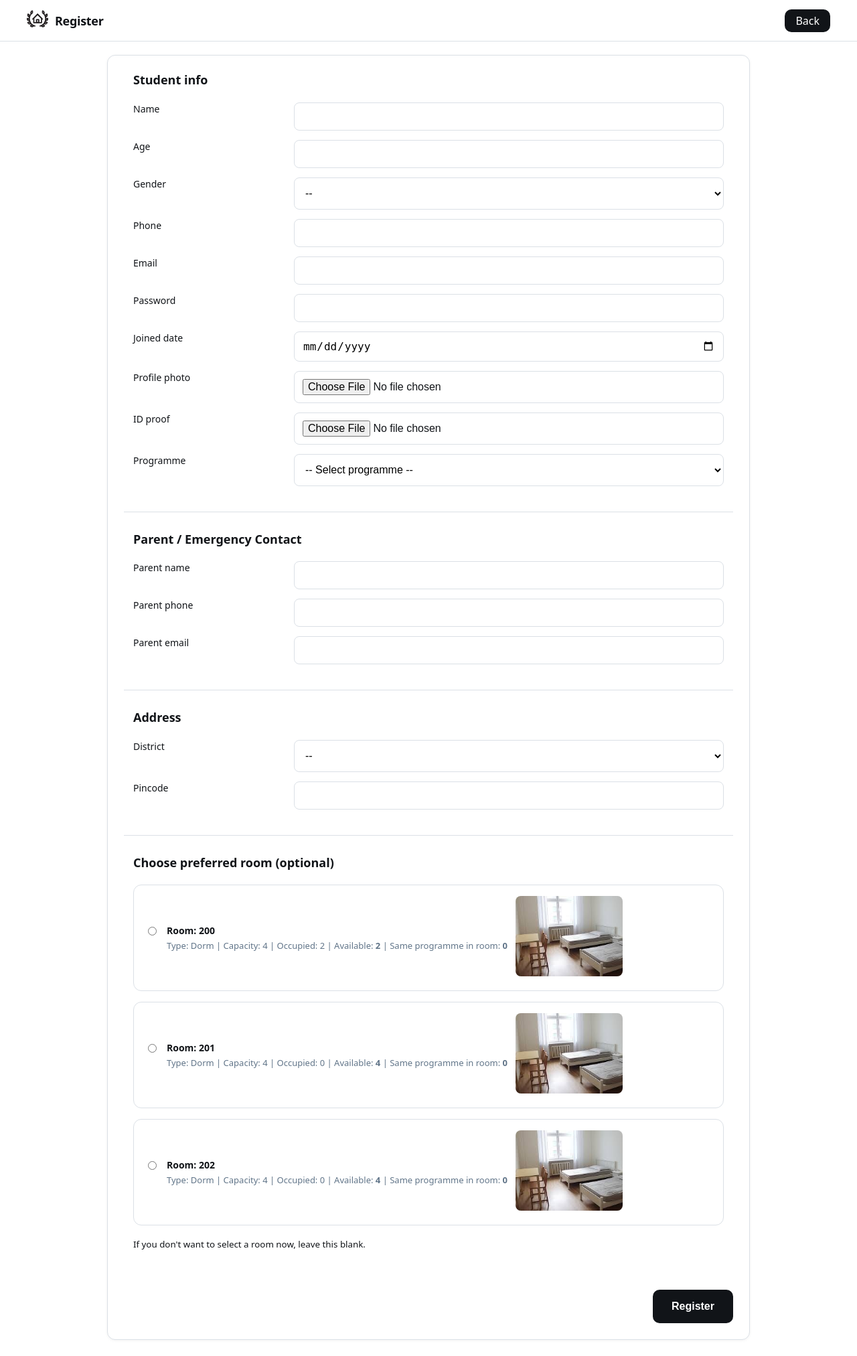
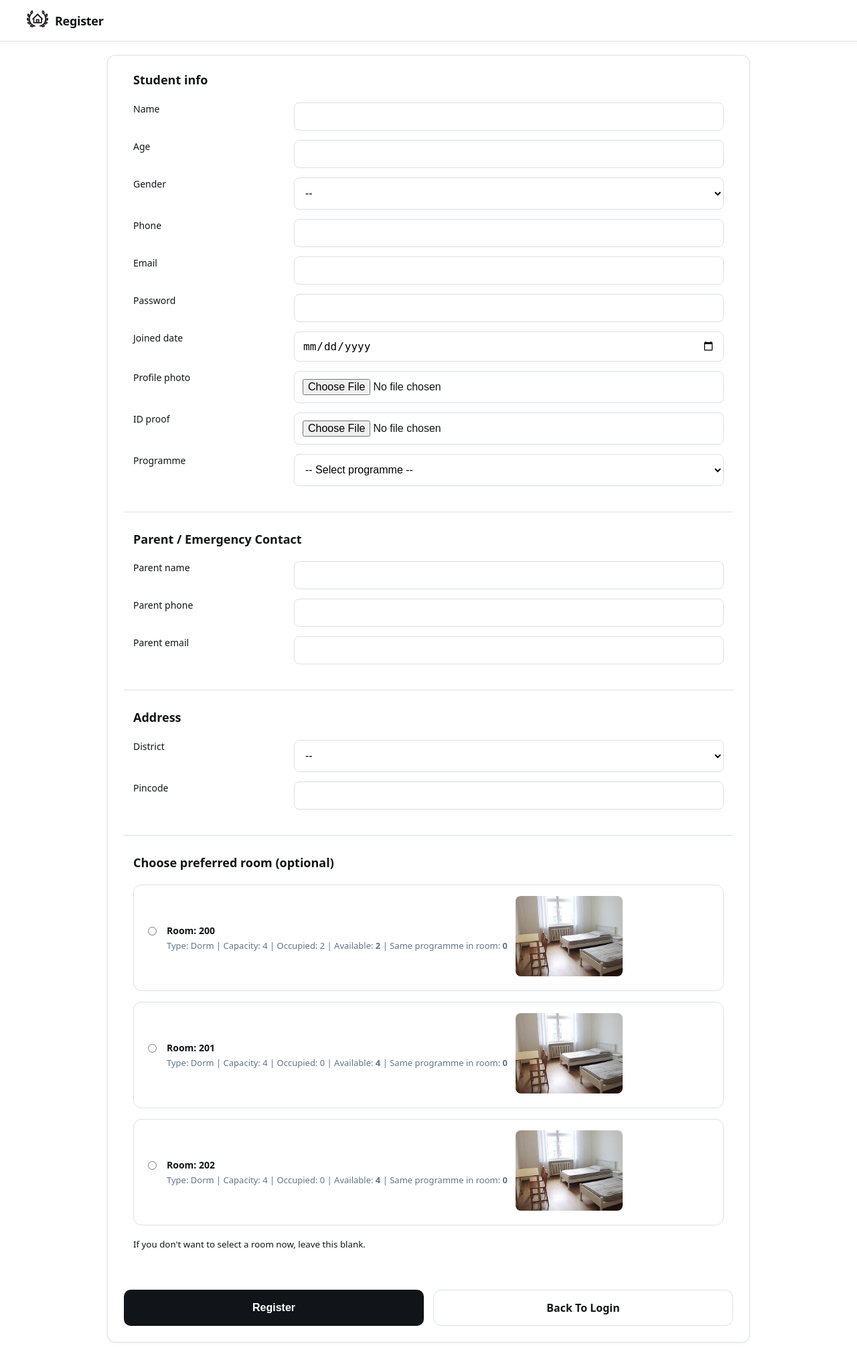
Before and after one commit to infosmarthostel-alt/smarthostel.app, a Django app: page /register in a window 1280 px wide. Shown: the whole page at 67% size. Before the commit the page ends 2001 px from the top, so only its background shows below. Run offline with Django 5.2, Linux system fonts and the light colour scheme; data comes from the database, SQL or seed files in the repository; both versions use the stored data as it was after the commit.

Commit message:
Update project files

```diff
--- a/SmartHostel/settings.py
+++ b/SmartHostel/settings.py
@@ -27,7 +27,7 @@ SECRET_KEY = 'django-insecure-r6g&3%edn2zx=03lwosct4rt9s2dw0xa1lty6z=wr$z3g#o04_
 DEBUG = True
 
 # ALLOWED_HOSTS = []
-ALLOWED_HOSTS = ['smarthostel-app.onrender.com']
+ALLOWED_HOSTS = ['smarthostel-app.onrender.com','127.0.0.1']
 
 
 # Application definition
--- a/myadmin/templates/login.html
+++ b/myadmin/templates/login.html
@@ -262,8 +262,8 @@
 
         <div class="actions">
           <button type="submit" class="btn btn-primary">Login</button>
-          <!-- <a href="{% url 'home' %}" class="btn btn-secondary">Cancel</a> -->
           <a href="{% url 'student_register' %}" class="btn btn-register">Create Account</a>
+          <a href="{% url 'home' %}" class="btn btn-secondary">Cancel</a>
         </div>
       </form>
 
--- a/myadmin/views.py
+++ b/myadmin/views.py
@@ -56,8 +56,8 @@ def logout(request):
     return redirect('login_return')
 
 def login_post(request):
-    username = request.POST.get('textfield', '').strip()
-    password = request.POST.get('textfield2', '')
+    username = request.POST.get('username', '').strip()
+    password = request.POST.get('password', '')
 
     try:
         user = login.objects.get(username=username)
--- a/student/templates/student_register.html
+++ b/student/templates/student_register.html
@@ -58,6 +58,34 @@
       justify-content: center;
     }
     .layout-content-container { max-width: var(--max-width); width: 100%; }
+
+    .btn-primary {
+      background: var(--accent);
+      color: white;
+      border: none;
+    }
+    .btn-primary:hover {
+      background: var(--accent-hover);
+      transform: translateY(-1px);
+    }
+    .btn {
+      padding: 15px 20px;
+      border-radius: 12px;
+      font-weight: 700;
+      font-size: 16px;
+      cursor: pointer;
+      transition: all 0.25s ease;
+      text-align: center;
+    }
+    .btn-secondary {
+      background: transparent;
+      border: 1.8px solid var(--border);
+      color: var(--text);
+    }
+    .btn-secondary:hover {
+      background: var(--surface);
+      border-color: var(--accent);
+    }
 
     .form-card {
       background: #fff;
@@ -157,11 +185,10 @@
     }
 
     .actions {
-      display: flex;
-      justify-content: flex-end;
-      gap: 12px;
       margin-top: 32px;
-      flex-wrap: wrap;
+      display: grid;
+      grid-template-columns: 1fr 1fr;
+      gap: 14px;
     }
     button[type="submit"] {
       padding: 13px 28px;
@@ -221,12 +248,6 @@
       </div>
       <h2>Register</h2>
     </div>
-
-    <div class="right">
-      <nav class="links">
-        <a href="/">Back</a>
-      </nav>
-    </div>
   </header>
 
   <div class="page-wrap">
@@ -257,7 +278,7 @@
               <div>
                 <select name="gender">
                   <option value="">--</option>
-                  <option value="Male>Male</option>
+                  <option value="Male">Male</option>
                   <option value="Female">Female</option>
                   <option value="Other">Other</option>
                 </select>
@@ -384,6 +405,7 @@
 
           <div class="actions">
             <button type="submit">Register</button>
+            <a href="{% url 'login_return' %}" class="btn btn-secondary">Back To Login</a>
           </div>
         </form>
       </div>
```
Also changed, not shown: db.sqlite3.
